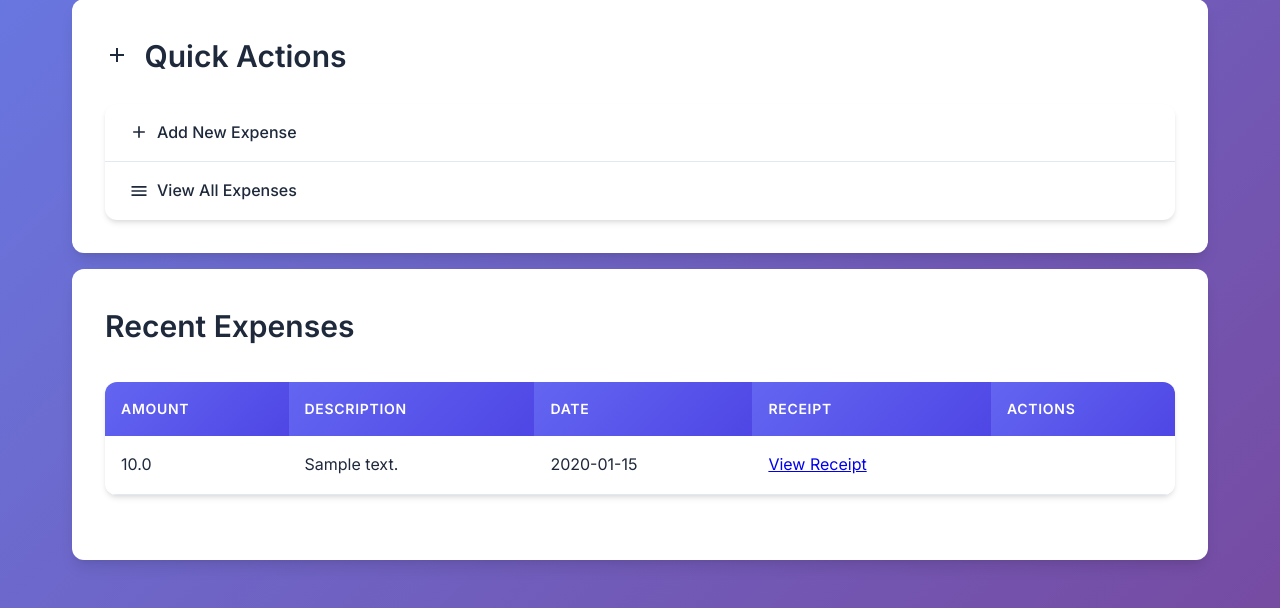
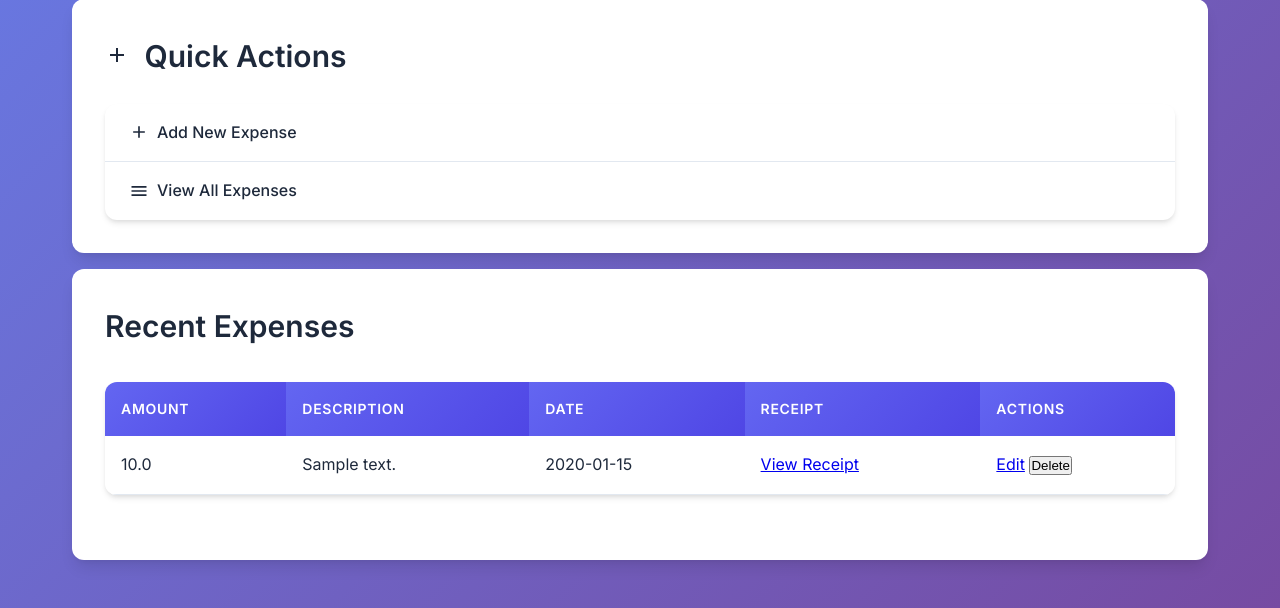
Before and after one commit to aditya98761/ExpenseTrackerApp, a Flask app: page /dashboard in a window 1280 px wide. Shown: the part 328-936 px from the top of the page. Run offline with Flask 3, Linux system fonts and the light colour scheme; a user stored in the database is signed in; tables that the repository leaves empty hold one stand-in row (values such as "Sample post").

Commit message:
Update dashboard.html

```diff
--- a/templates/dashboard.html
+++ b/templates/dashboard.html
@@ -109,6 +109,10 @@
                                         {% endif %}
                                     </td>
                                 <td>
+                                    <a href="{{ url_for('update_expense', expense_id=expense.id) }}">Edit</a>
+                                    <form action="{{ url_for('delete_expense', expense_id=expense.id) }}" method="post" style="display:inline;">
+                                    <button type="submit">Delete</button>
+                                </form>
                                     </td>
                                 </tr>
                                 {% endfor %}
```
Lines whose indentation alone changed are shown as unchanged.
